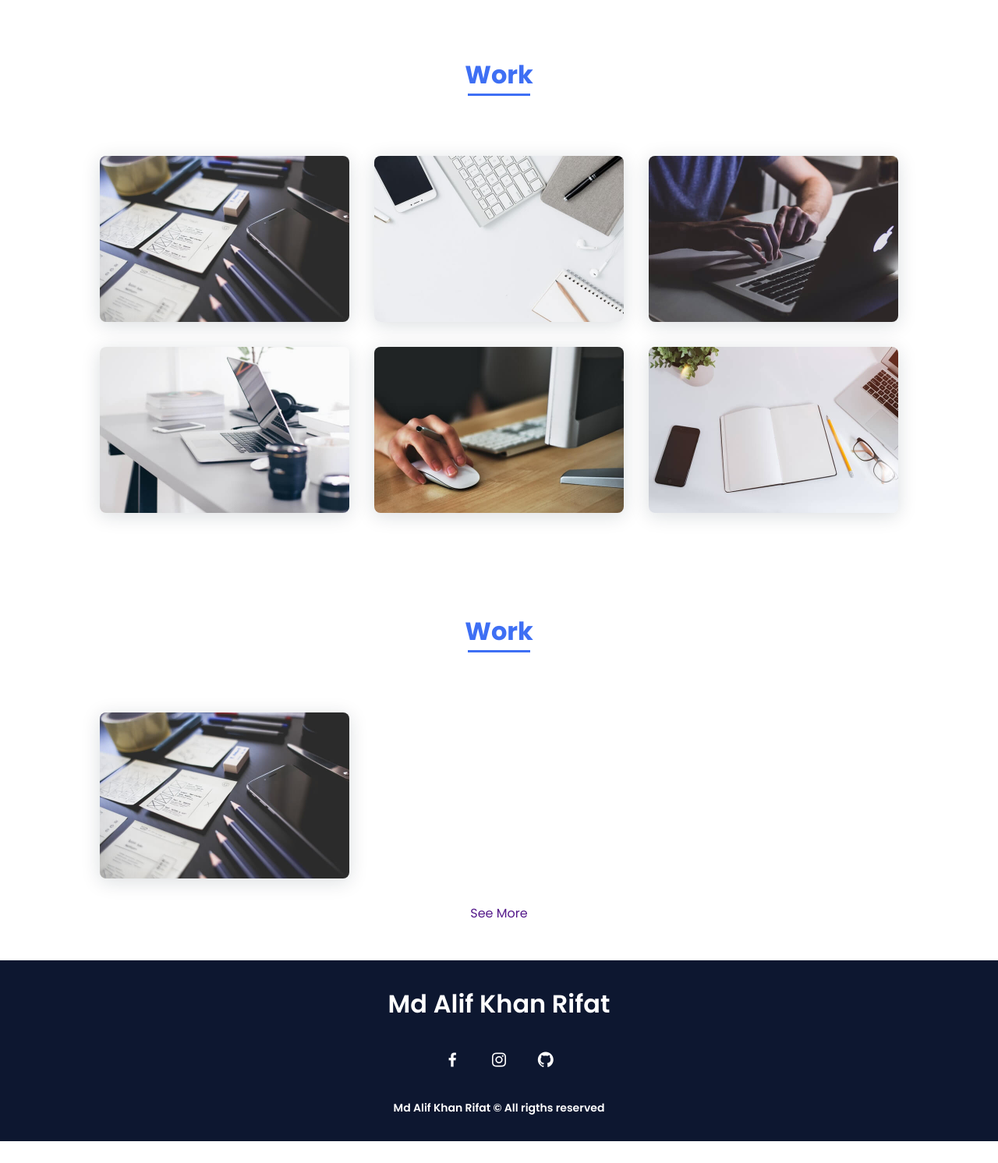
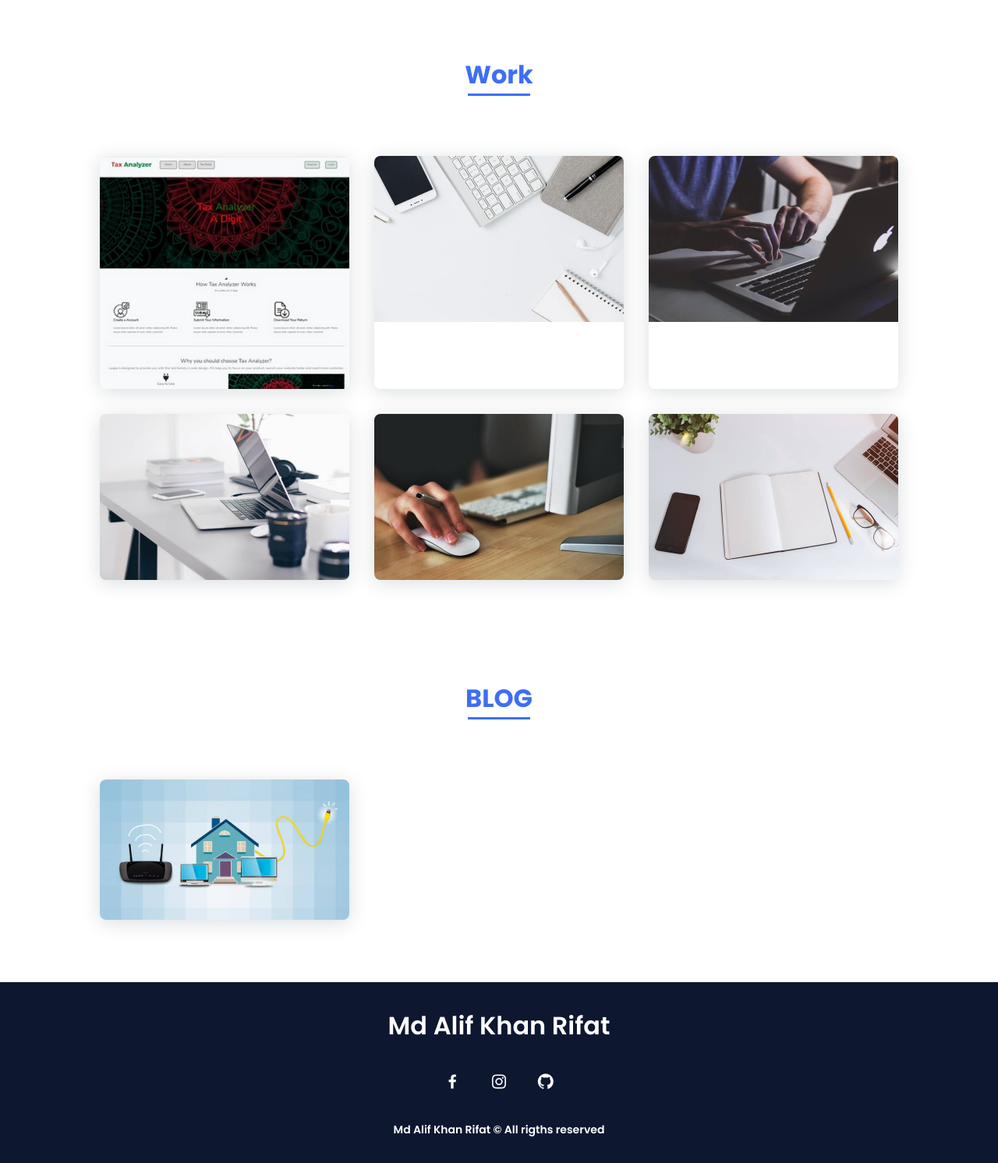
Before and after one commit to mdalifkhanrifat/my_portfolio, a PHP site: page / in a window 1280 px wide. Shown: the part 2033-3525 px from the top of the page at 78% size. Before the commit the page ends 3497 px from the top, so only its background shows below. Run offline with PHP 8.4, Linux system fonts and the light colour scheme.

Commit message:
CV Update

```diff
--- a/view/blog.php
+++ b/view/blog.php
@@ -1,14 +1,14 @@
 <!--===== Blog =====-->
 <section class="work section" id="blog">
-    <h2 class="section-title">Work</h2>
+    <h2 class="section-title">BLOG</h2>
 
     <div class="work__container bd-grid">
         <a href="" class="work__img">
-            <img src="../assets/img/work1.jpg" alt="">
+            <img src="../assets/img/blog_internet1.jpg" alt="">
         </a>
 
     </div>
     <div class="work__container" style="text-align: center;">
-        <a href="">See More</a>
+        <!-- <a href="">See More</a> -->
     </div>
 </section>
--- a/view/home.php
+++ b/view/home.php
@@ -3,7 +3,7 @@
             <div class="home__data">
                 <h1 class="home__title">Hi,<br>I'am <span class="home__title-color">Md. Alif Khan Rifat</span><br>Junior Software Developer</h1>
 
-                <a href="https://drive.google.com/uc?export=download&id=1kHY9QXlpM8IK3QBA8ptVwFTsBYJdd8nh" class="button">Download CV</a>
+                <a href="https://drive.google.com/uc?export=download&id=1xewse6Z9yCBAz_yuV-6KrbWNfx8QcqgF" class="button">Download CV</a>
             </div>
 
             <div class="home__social">
```
Also changed, not shown: assets/img/blog_internet1.jpg (added), assets/img/work1 b.jpg (added), assets/img/work1.jpg.
